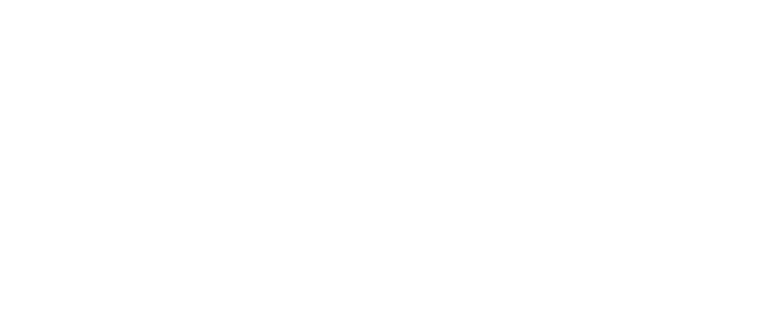
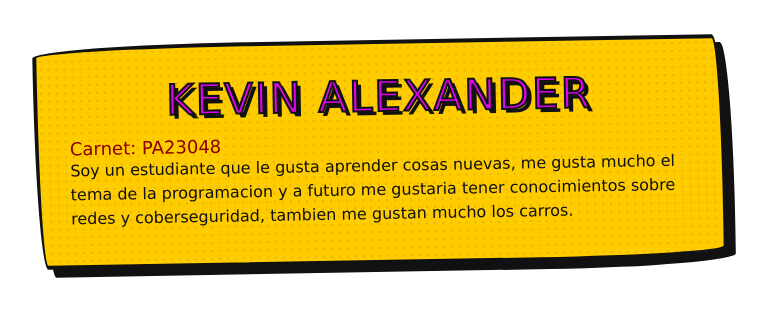
Before and after one commit to EduardoMez/guia01-AM24065, a plain HTML site: page index.html in a window 1280 px wide. Shown: the whole page, without its empty margins (260-1027 px from the left). Drawn offline with Linux system fonts and the light colour scheme.

Commit message:
agregue mi seccion personal PA23048

```diff
--- a/estilo.css
+++ b/estilo.css
@@ -0,0 +1,56 @@
+.comic-box {
+    position: relative;
+    max-width: 620px;
+    margin: 40px auto;
+    padding: 28px 32px 34px;
+    background-color: #ffcc00; /* Amarillo clásico de cómic */
+
+    /* Textura sutil de puntos de imprenta (Ben-Day dots) */
+    background-image: radial-gradient(#e6b800 18%, transparent 18%);
+    background-size: 8px 8px;
+
+    /* Bordes de tinta negra irregulares */
+    border: 4px solid #111;
+    border-radius: 255px 15px 225px 15px / 15px 225px 15px 255px;
+
+    /* Sombra dura estilo viñeta y ligera rotación */
+    box-shadow: 8px 8px 0px #111;
+    transform: rotate(-1deg);
+    transition: transform 0.15s ease, box-shadow 0.15s ease;
+}
+
+/* Efecto al pasar el cursor: rebote pop-art */
+.comic-box:hover {
+    transform: rotate(0deg) scale(1.02);
+    box-shadow: 12px 12px 0px #111;
+}
+
+/* Título estilo portada */
+.comic-title {
+    font-family: 'Bangers', cursive, sans-serif;
+    font-size: 42px;
+    letter-spacing: 2px;
+    text-align: center;
+    color: #dd05ec;
+    text-transform: uppercase;
+    margin-bottom: 12px;
+
+    /* Borde de texto negro grueso */
+    -webkit-text-stroke: 2px #111;
+    text-shadow: 4px 4px 0px #111;
+}
+
+/* Párrafo con tipografía manuscrita */
+.comic-body {
+    font-family: 'Permanent Marker', cursive, sans-serif;
+    font-size: 16px;
+    line-height: 1.5;
+    color: #111;
+    margin: 0;
+}
+
+.comic-carnet{
+    color: darkred ;
+    font-family: 'Permanent Marker', cursive, sans-serif;
+    font-size: 18px;
+}
--- a/index.html
+++ b/index.html
@@ -2,12 +2,23 @@
 <html lang="es">
 
 <head>
-    <meta charset="utf-8">
-    <link rel="stylesheet" href="estilo.css">
+    <meta charset="utf-8"/>
+    <link rel="stylesheet" href="estilo.css"/>
     <title>Guía 1</title>
 </head>
 
 <body>
+
+<div class="comic-box">
+    <div class="comic-title" >Kevin Alexander</div>
+    <div class="comic-carnet"><span class="label">Carnet:</span> PA23048</div>
+    <p class="comic-body">
+        Soy un estudiante que le gusta aprender cosas nuevas, me gusta mucho el tema
+        de la programacion y a futuro me gustaria tener conocimientos sobre redes y
+        coberseguridad, tambien me gustan mucho los carros.
+    </p>
+</div>
+
 </body>
 
 </html>
```
